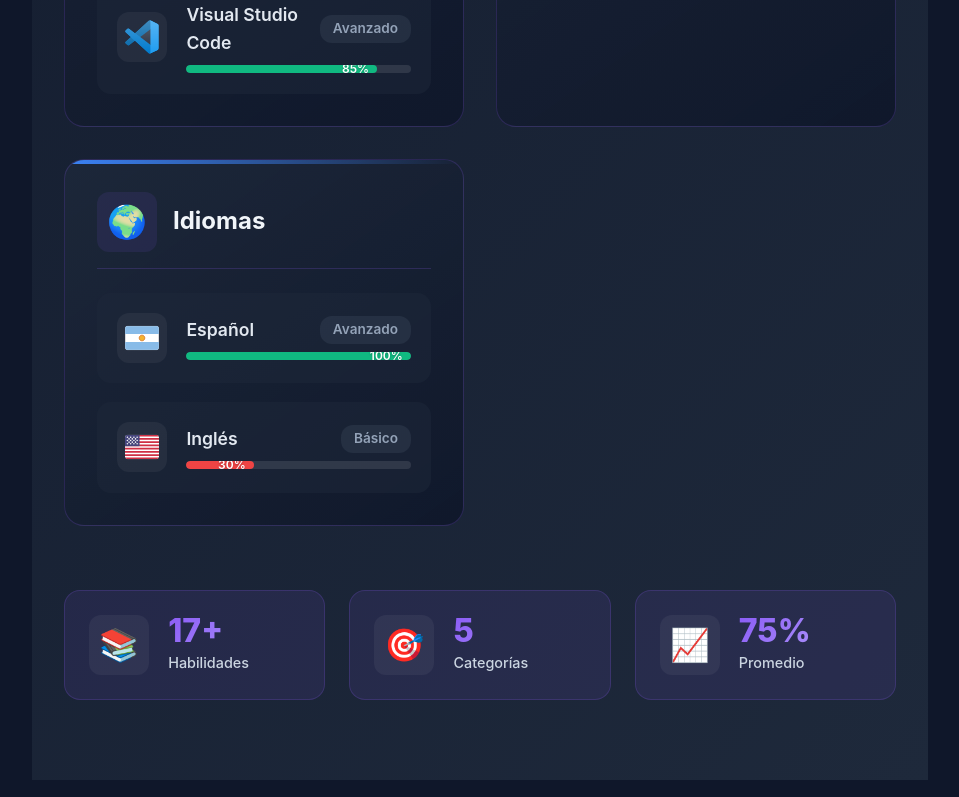
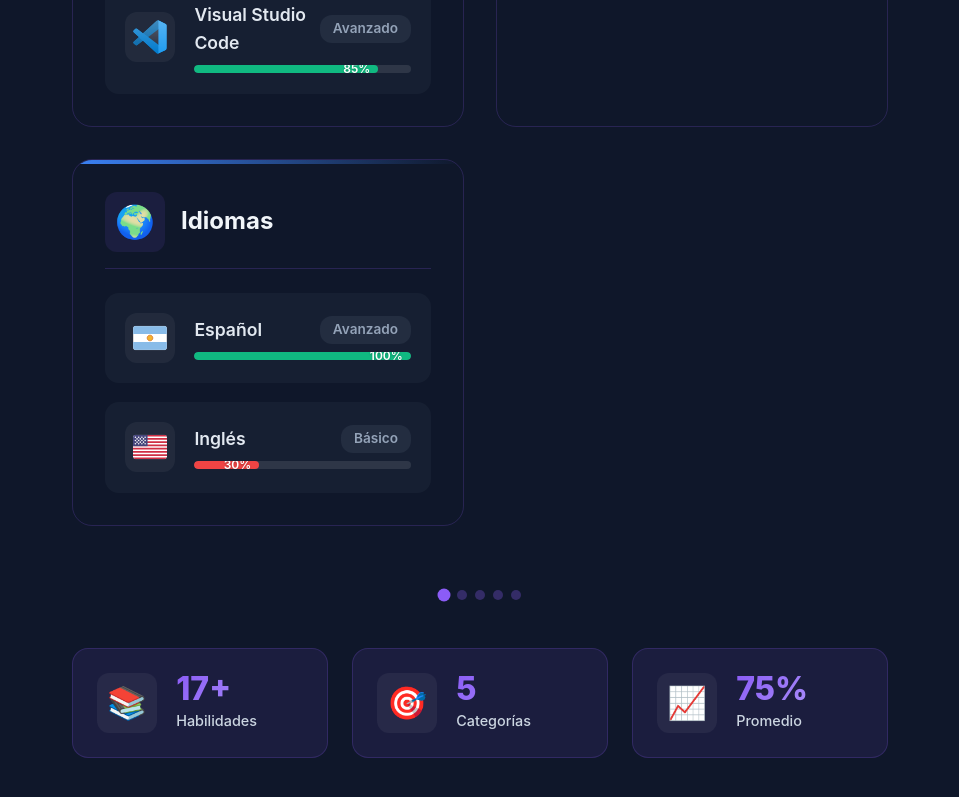
Before and after one commit to EzequielQ2004/Portafolio-Vuejs, a Vue app: page / in a window 1280 px wide. Shown: the part 8128-8925 px from the top of the page, without its empty margins (160-1119 px from the left). Built offline with nearby package versions, Linux system fonts and the light colour scheme.

Commit message:
mejorar componente de habilidades

```diff
--- a/src/App.vue
+++ b/src/App.vue
@@ -716,7 +716,12 @@ section {
 
 @media (max-width: 768px) {
   .content-section {
-    padding: 3rem 1rem;
+    padding: 3rem 0;
+  }
+
+  .section-container {
+    max-width: 100%;
+    padding: 0;
   }
 
   .section-title {
--- a/src/components/HabilidadesComponente.vue
+++ b/src/components/HabilidadesComponente.vue
@@ -1,5 +1,5 @@
 <script setup>
-import { ref, computed } from 'vue';
+import { ref, computed, onMounted, onUnmounted } from 'vue';
 
 import img1 from '/src/components/icons/js.svg';
 import img2 from '/src/components/icons/python.svg';
@@ -77,10 +77,13 @@ const habilidades = ref([
 const filtros = ref(['Todos', 'Frontend', 'Backend', 'Herramientas', 'Idiomas']);
 const filtroActivo = ref('Todos');
 const habilidadSeleccionada = ref(null);
+const carruselRef = ref(null);
+const currentSlide = ref(0);
 
 // Filtrar habilidades por categoría
 function filtrarHabilidades(categoria) {
     filtroActivo.value = categoria;
+    currentSlide.value = 0;
 }
 
 // Mostrar detalles de habilidad
@@ -110,6 +113,20 @@ const habilidadesFiltradas = computed(() => {
     return habilidades.value.filter(cat => categoriasIds.includes(cat.id));
 });
 
+const totalSlides = computed(() => habilidadesFiltradas.value.length);
+
+function updateCurrentSlide() {
+    if (carruselRef.value) {
+        const scrollLeft = carruselRef.value.scrollLeft;
+        const containerWidth = carruselRef.value.offsetWidth;
+        const cardWidth = containerWidth * 0.85 + 16; // 85vw + gap
+        currentSlide.value = Math.min(
+            Math.round(scrollLeft / cardWidth),
+            totalSlides.value - 1
+        );
+    }
+}
+
 // Obtener nivel como texto
 function obtenerNivelTexto(nivel) {
     if (nivel >= 80) return 'Avanzado';
@@ -125,6 +142,18 @@ function obtenerColorNivel(nivel) {
     if (nivel >= 40) return '#f59e0b'; // Amarillo
     return '#ef4444'; // Rojo
 }
+
+onMounted(() => {
+    if (carruselRef.value) {
+        carruselRef.value.addEventListener('scroll', updateCurrentSlide);
+    }
+});
+
+onUnmounted(() => {
+    if (carruselRef.value) {
+        carruselRef.value.removeEventListener('scroll', updateCurrentSlide);
+    }
+});
 </script>
 
 <template>
@@ -150,7 +179,7 @@ function obtenerColorNivel(nivel) {
             </div>
 
             <!-- Categorías de Habilidades -->
-            <div class="categorias-grid">
+            <div class="categorias-grid" ref="carruselRef">
                 <div
                     v-for="categoria in habilidadesFiltradas"
                     :key="categoria.id"
@@ -195,6 +224,16 @@ function obtenerColorNivel(nivel) {
                         </div>
                     </div>
                 </div>
+            </div>
+
+            <!-- Indicador de scroll -->
+            <div class="scroll-indicator" v-if="totalSlides > 1">
+                <span
+                    v-for="(slide, index) in totalSlides"
+                    :key="index"
+                    class="scroll-dot"
+                    :class="{ active: currentSlide === index }"
+                ></span>
             </div>
 
             <!-- Modal de Detalles -->
@@ -283,23 +322,13 @@ function obtenerColorNivel(nivel) {
 <style scoped>
 .habilidades-section {
     padding: 5rem 2rem;
-    background: linear-gradient(135deg, #0f172a 0%, #1e293b 100%);
+    background: transparent;
     position: relative;
-    overflow: hidden;
-}
-
-.habilidades-section::before {
-    content: '';
-    position: absolute;
-    top: 0;
-    left: 0;
-    right: 0;
-    height: 1px;
-    background: linear-gradient(90deg, transparent, #8b5cf6, transparent);
 }
 
 .container {
-    max-width: 1200px;
+    max-width: 100%;
+    padding: 0 0.5rem;
     margin: 0 auto;
     position: relative;
     z-index: 1;
@@ -396,8 +425,35 @@ function obtenerColorNivel(nivel) {
     margin-bottom: 4rem;
 }
 
+/* Carrusel para móviles */
+@media (max-width: 768px) {
+    .categorias-grid {
+        display: flex;
+        gap: 1rem;
+        margin-bottom: 2rem;
+        padding-bottom: 1rem;
+        overflow-x: auto;
+        scroll-snap-type: x mandatory;
+        -webkit-overflow-scrolling: touch;
+        scrollbar-width: none;
+        margin-left: -1rem;
+        margin-right: -1rem;
+        padding-left: 1rem;
+        padding-right: 1rem;
+    }
+
+    .categorias-grid::-webkit-scrollbar {
+        display: none;
+    }
+
+    .categoria-card {
+        min-width: 85vw;
+        scroll-snap-align: center;
+    }
+}
+
 .categoria-card {
-    background: linear-gradient(145deg, rgba(30, 41, 59, 0.8), rgba(15, 23, 42, 0.9));
+    background: transparent;
     border-radius: 20px;
     padding: 2rem;
     border: 1px solid rgba(139, 92, 246, 0.2);
@@ -794,29 +850,56 @@ function obtenerColorNivel(nivel) {
     margin-top: 0.3rem;
 }
 
+/* Indicador de scroll */
+.scroll-indicator {
+    display: flex;
+    justify-content: center;
+    gap: 0.5rem;
+    margin-bottom: 2rem;
+}
+
+.scroll-dot {
+    width: 10px;
+    height: 10px;
+    border-radius: 50%;
+    background: rgba(139, 92, 246, 0.3);
+    transition: all 0.3s ease;
+    cursor: pointer;
+}
+
+.scroll-dot.active {
+    background: #8b5cf6;
+    transform: scale(1.3);
+}
+
+.scroll-dot:hover:not(.active) {
+    background: rgba(139, 92, 246, 0.5);
+}
+
 /* Responsive */
 @media (max-width: 768px) {
     .habilidades-section {
-        padding: 3rem 1rem;
+        padding: 3rem 0;
+    }
+
+    .container {
+        padding: 0;
     }
 
     .section-title {
         font-size: 2.2rem;
     }
 
-    .categorias-grid {
-        grid-template-columns: 1fr;
-        gap: 1.5rem;
-    }
+    /* El carrusel ya está definido arriba, no sobreescribir */
 
     .filtros-container {
-        padding: 1rem;
-        gap: 0.8rem;
+        padding: 1rem 0;
+        gap: 0.5rem;
     }
 
     .filtro-btn {
-        padding: 0.6rem 1.2rem;
-        font-size: 0.9rem;
+        padding: 0.6rem 1rem;
+        font-size: 0.85rem;
     }
 
     .categoria-card {
@@ -833,6 +916,37 @@ function obtenerColorNivel(nivel) {
         text-align: center;
         gap: 1rem;
     }
+
+    /* Estadísticas en horizontal */
+    .estadisticas-habilidades {
+        display: flex;
+        flex-direction: row;
+        justify-content: space-between;
+        gap: 0.3rem;
+        padding: 0;
+        margin: 0;
+    }
+
+    .estadistica-item {
+        flex: 1;
+        padding: 0.5rem 0.3rem;
+        min-width: 0;
+    }
+
+    .estadistica-icon {
+        width: 32px;
+        height: 32px;
+        font-size: 1.2rem;
+    }
+
+    .estadistica-numero {
+        font-size: 1.1rem;
+    }
+
+    .estadistica-texto {
+        font-size: 0.65rem;
+        white-space: nowrap;
+    }
 }
 
 @media (max-width: 480px) {
@@ -841,7 +955,29 @@ function obtenerColorNivel(nivel) {
     }
 
     .estadisticas-habilidades {
-        grid-template-columns: 1fr;
+        display: flex;
+        flex-direction: row;
+        gap: 0.2rem;
+        padding: 0;
+        margin: 0;
+    }
+
+    .estadistica-item {
+        padding: 0.4rem 0.2rem;
+    }
+
+    .estadistica-icon {
+        width: 28px;
+        height: 28px;
+        font-size: 1rem;
+    }
+
+    .estadistica-numero {
+        font-size: 1rem;
+    }
+
+    .estadistica-texto {
+        font-size: 0.6rem;
     }
 
     .habilidad-item {
```
